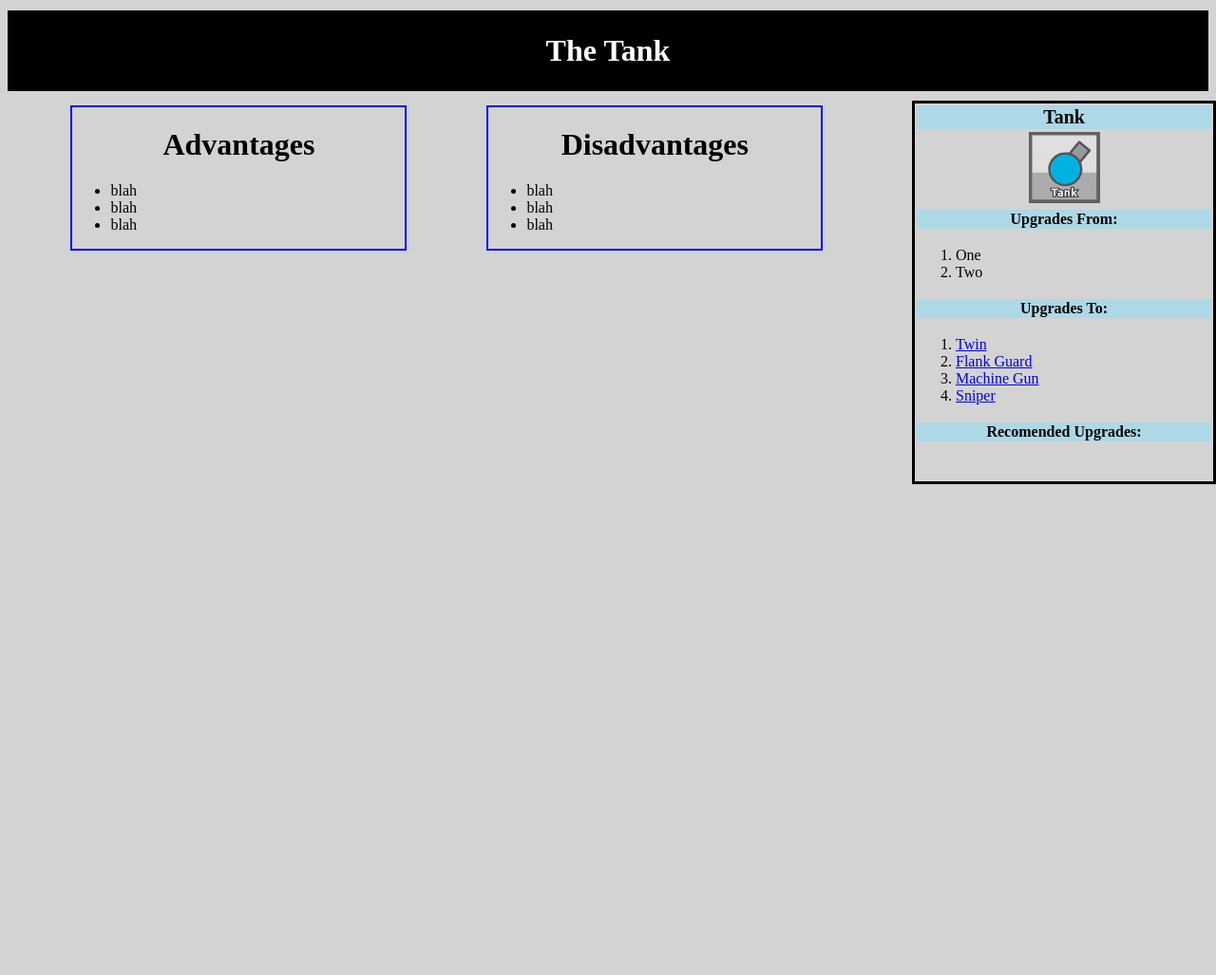
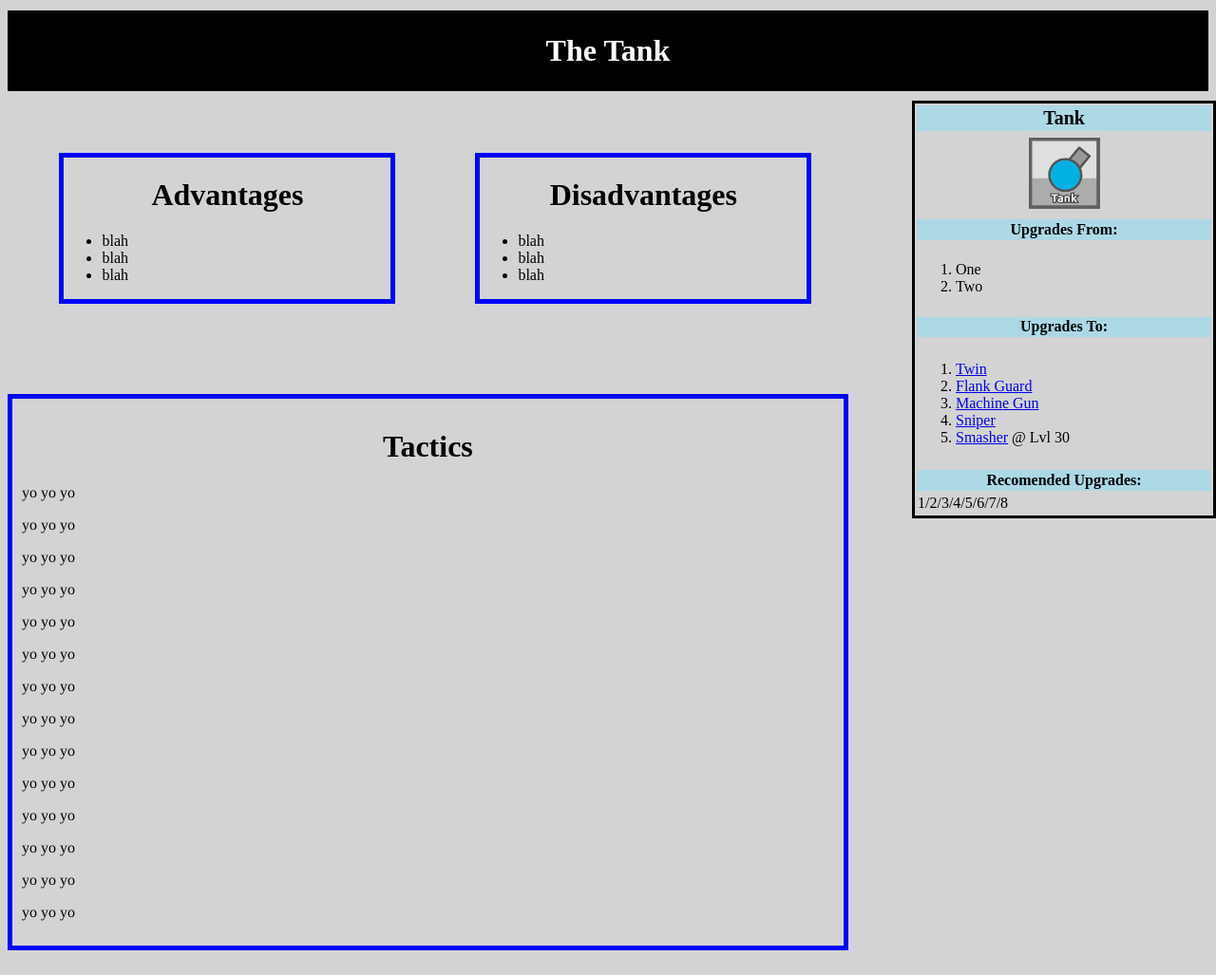
Before and after one commit to aaghassi2018/DiepDatabase, a plain HTML site: page tank.html in a window 1280 px wide. Shown: the part 69-1096 px from the top of the page at 95% size. Before the commit the page ends 800 px from the top, so only its background shows below. Drawn offline with Linux system fonts and the light colour scheme.

Commit message:
added tactics div to tank class

```diff
--- a/file.css
+++ b/file.css
@@ -38,23 +38,15 @@ div.container {
   text-align: center;
 }
 
-div.half {
-  width: 40%;
-  box-sizing: border-box;
-  display: inline-block;
-  border: 2px solid blue;
-  margin: auto;
-  text-align: left;
-  justify-content: space-between;
-}
 
 div.left {
   width: 40%;
   box-sizing: border-box;
   display: inline-block;
-  border: 2px solid blue;
+  border: 5px solid blue;
   margin: auto;
-  margin-left: 40px;
+  margin-left: 1em;
+  margin-top: 50px;
   text-align: left;
   justify-content: space-between;
 }
@@ -63,10 +55,20 @@ div.right {
   width: 40%;
   box-sizing: border-box;
   display: inline-block;
-  border: 2px solid blue;
-  margin-left: 80px;
+  border: 5px solid blue;
+  margin-left: 5em;
+  margin-top: 50px;
   text-align: left;
   justify-content: space-between;
+}
+
+div.tactics {
+  width: 70%;
+  box-sizing: border-box;
+  display: inline-block;
+  border: 5px solid blue;
+  margin-top: 95px;
+  padding: 10px;
 }
 
 header{
@@ -79,6 +81,7 @@ header{
 
 table.infoBox{
   width: 25%;
+  height: 55%;
   position: fixed;
   top: 175px;
   right: 0;
--- a/tank.html
+++ b/tank.html
@@ -32,8 +32,27 @@
       <li> blah </li>
       <li> blah </li>
     </ul>
-</div>
   </div>
+  </div>
+
+  <div class="tactics">
+    <h1 class="center"> Tactics </h1>
+    <p> yo yo yo </p>
+    <p> yo yo yo </p>
+    <p> yo yo yo </p>
+    <p> yo yo yo </p>
+    <p> yo yo yo </p>
+    <p> yo yo yo </p>
+    <p> yo yo yo </p>
+    <p> yo yo yo </p>
+    <p> yo yo yo </p>
+    <p> yo yo yo </p>
+    <p> yo yo yo </p>
+    <p> yo yo yo </p>
+    <p> yo yo yo </p>
+    <p> yo yo yo </p>
+  </div>
+
 
   <aside>
     <table class="infoBox">
@@ -61,6 +80,7 @@
             <li><a href="flankGuard.html">Flank Guard</a>
             <li><a href="machienGun.html">Machine Gun</a>
             <li><a href="sniper.html">Sniper</a>
+            <li><a href="smasher.html"> Smasher</a> @ Lvl 30
       <br>
       </tr>
       <br>
@@ -68,7 +88,7 @@
         <th colspan="2" style="text-align:center;background:lightblue">Recomended Upgrades:</th>
       </tr>
       <tr>
-      <td style="visibility:hidden"><a href="http://www.francisparker.org/">http://www.francisparker.org blah blahblahasdlfja</a></td>
+        <th style="text-align:left;font-weight:normal;"> 1/2/3/4/5/6/7/8 </th>
     </tr>
     </tbody>
   </table>
```
Also changed, not shown: index.html (+1 -1 lines), images/statUpgrade.png (added).
